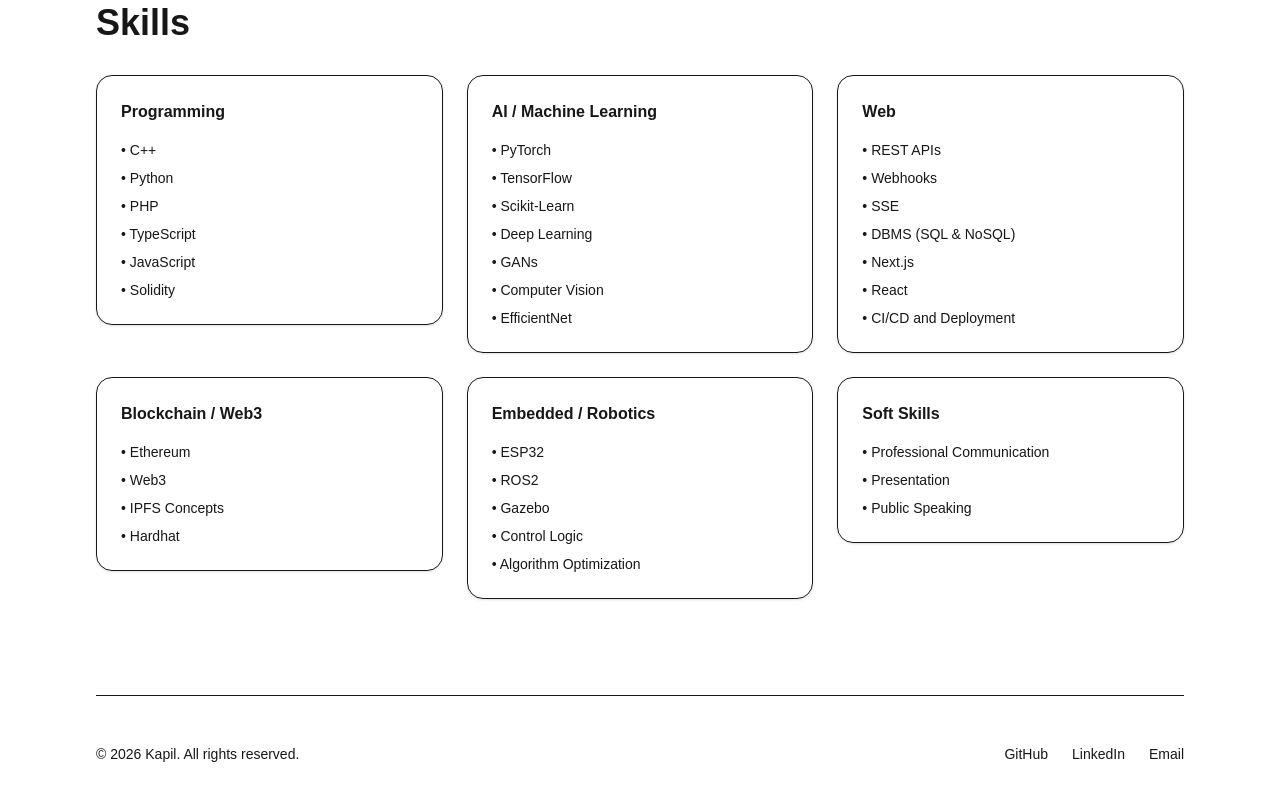
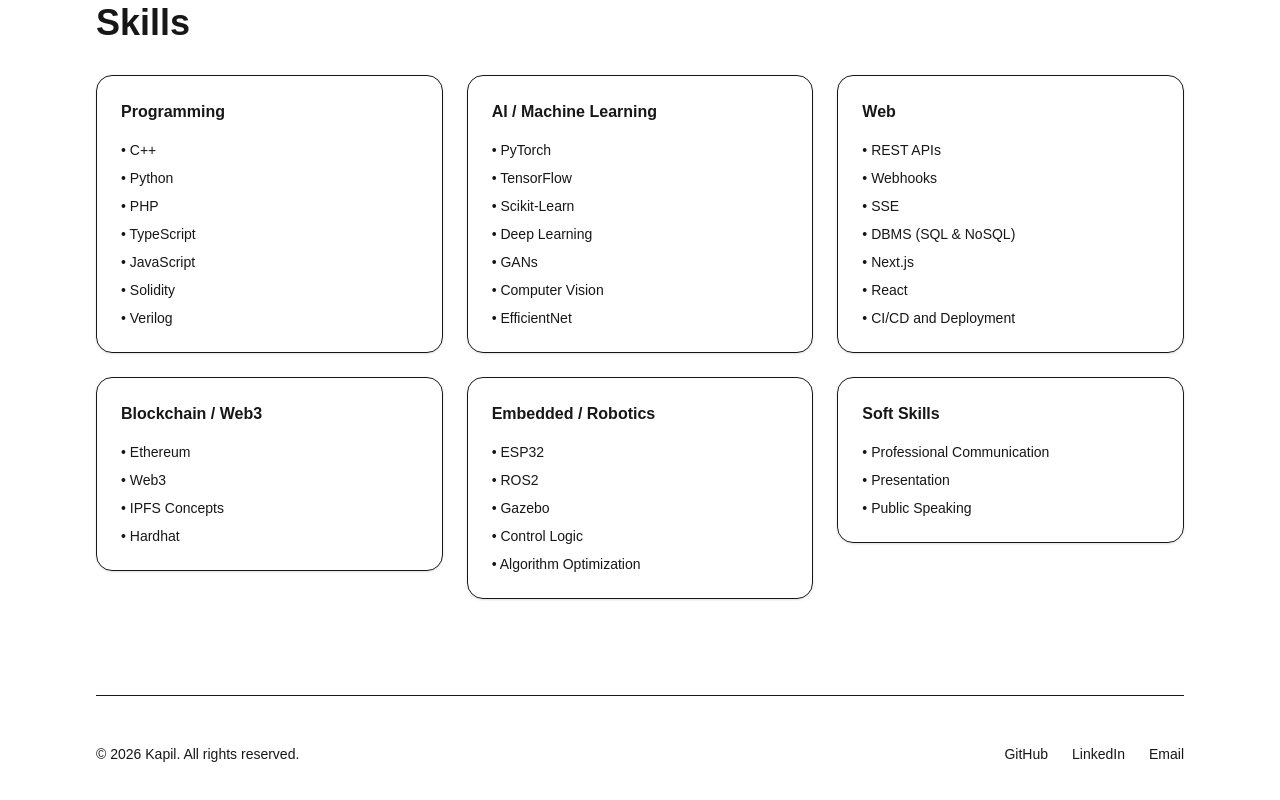
Before and after one commit to Kapil-Mulay-1421/portfolio, a Next.js app: page / in a window 1280 px wide. Shown: the part 1145-1945 px from the top of the page. Built offline with nearby package versions, Linux system fonts and the light colour scheme.

Commit message:
update programming skills - add verilog

```diff
--- a/app/page.tsx
+++ b/app/page.tsx
@@ -166,7 +166,7 @@
           {[
 {
 title: "Programming",
-items: ["C++", "Python", "PHP", "TypeScript", "JavaScript", "Solidity"],
+items: ["C++", "Python", "PHP", "TypeScript", "JavaScript", "Solidity", "Verilog"],
 },
 {
 title: "AI / Machine Learning",
```
